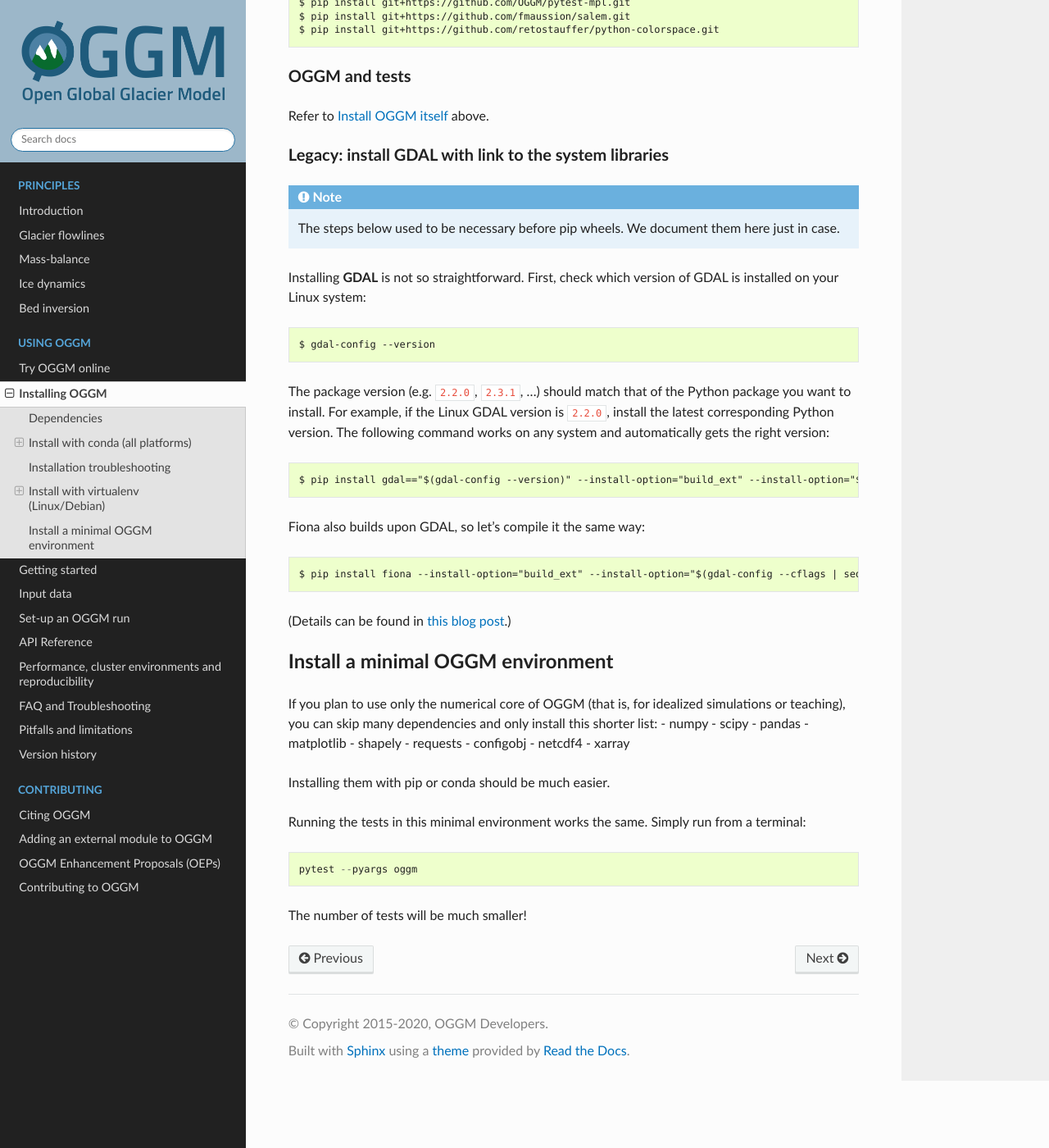
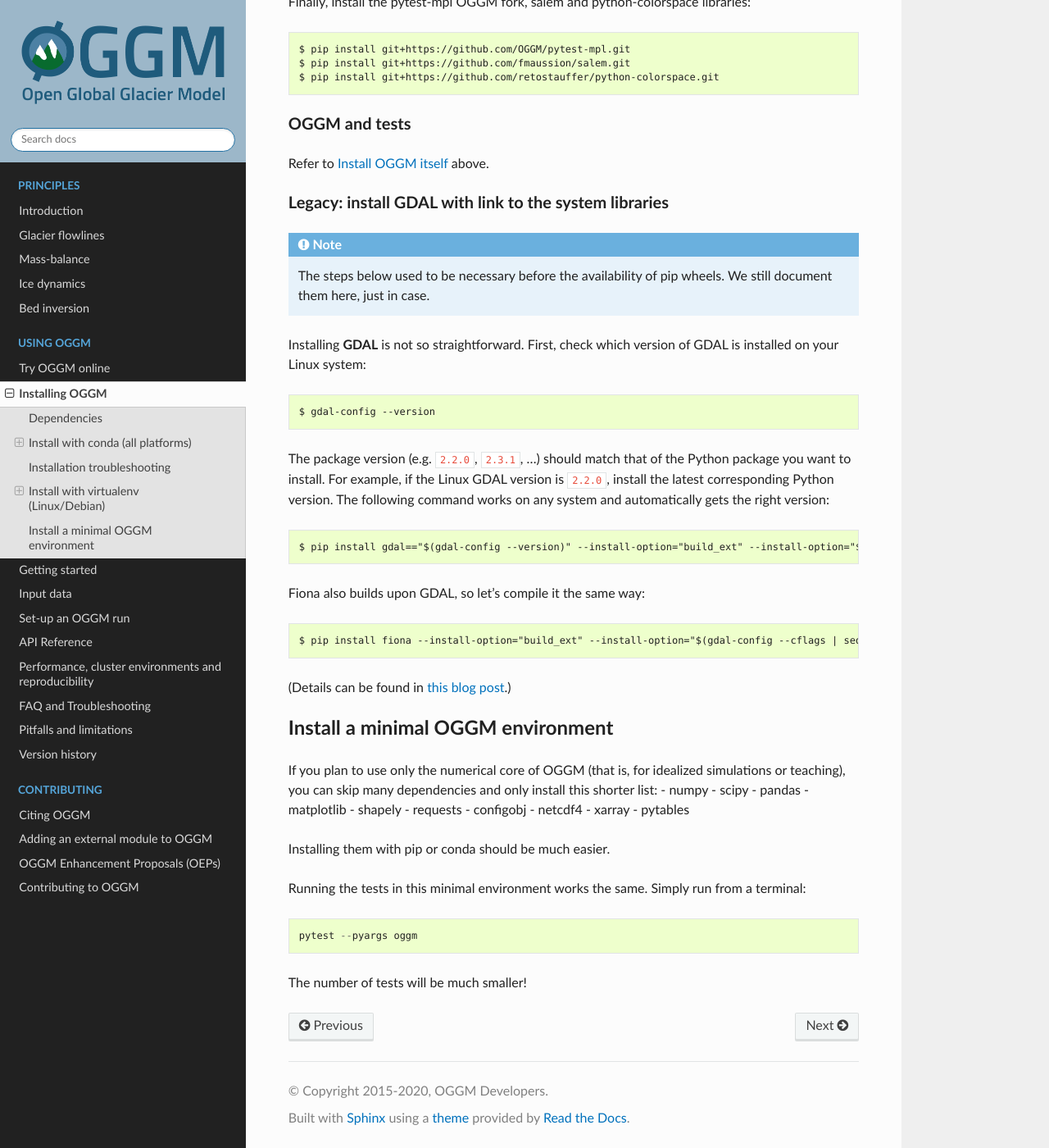
Before and after one commit to OGGM/oggm, a Sphinx documentation site: the page built from docs/installing-oggm.rst, in a window 1280 px wide and 1400 px high, scrolled down 8086 px. Shown: the whole window at 82% size. Built offline with Sphinx 7.4.7 and the Read the Docs theme 2.0.0, drawn with Linux system fonts in a browser that asks for light colours; the version number could not be read and is left out; some of the changed text lies outside the part shown.

Commit message:
Add pytables to install docs

```diff
--- a/docs/installing-oggm.rst
+++ b/docs/installing-oggm.rst
@@ -62,6 +62,7 @@ Configuration file parsing tool:
 
 I/O:
     - netcdf4
+    - pytables
 
 GIS tools:
     - gdal
@@ -306,6 +307,7 @@ for more information about how to create an environment from a yml file)::
       - scikit-learn
       - configobj
       - xarray
+      - pytables
       - pytest
       - dask
       - bottleneck
@@ -399,7 +401,8 @@ Install some packages one by one::
 
    $ pip install numpy==1.16.4 scipy pandas shapely matplotlib pyproj \
        rasterio Pillow geopandas netcdf4==1.3.1 scikit-image configobj joblib \
-       xarray progressbar2 pytest motionless dask bottleneck toolz descartes
+       xarray progressbar2 pytest motionless dask bottleneck toolz descartes \
+       pytables
 
 The pinning of the NetCDF4 package was necessary for us, but your system
 might differ
@@ -423,8 +426,8 @@ Legacy: install GDAL with link to the system libraries
 
 .. note::
 
-    The steps below used to be necessary before pip wheels. We document them
-    here just in case.
+    The steps below used to be necessary before the availability of pip wheels.
+    We still document them here, just in case.
 
 Installing **GDAL** is not so straightforward. First, check which version of
 GDAL is installed on your Linux system::
@@ -460,6 +463,7 @@ install this shorter list:
 - configobj
 - netcdf4
 - xarray
+- pytables
 
 Installing them with pip or conda should be much easier.
 
```
